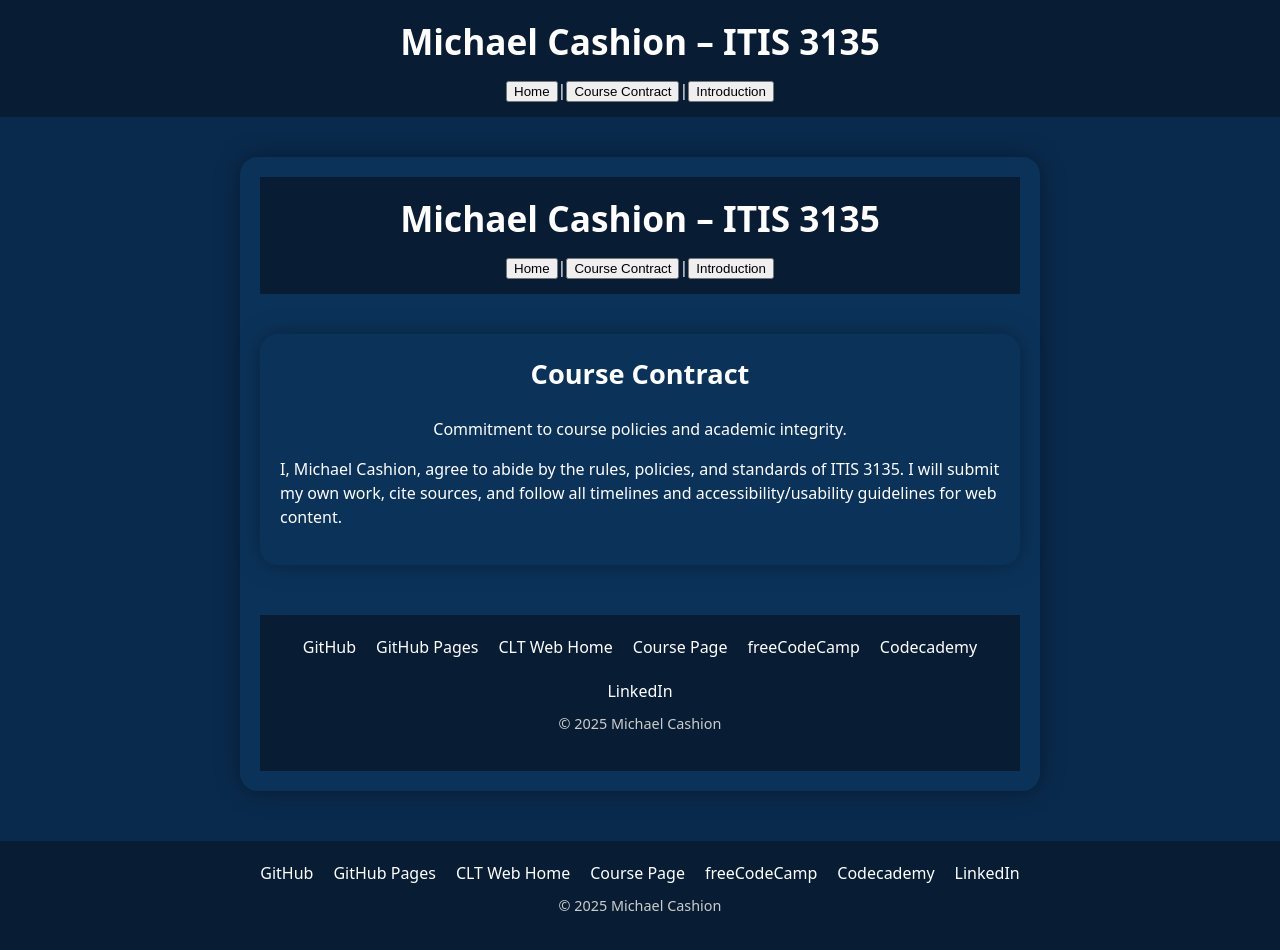
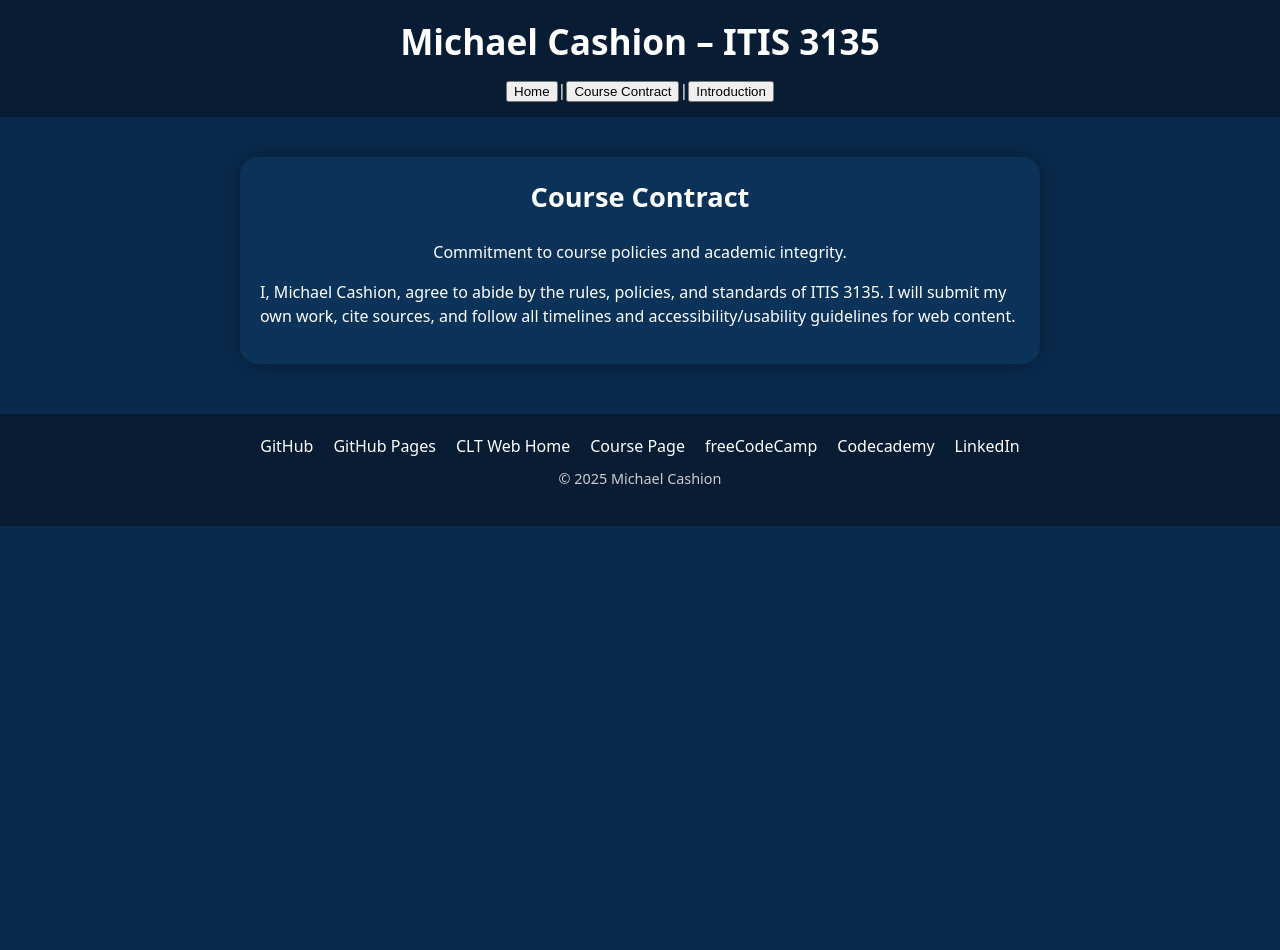
Before and after one commit to mcashio5/itis3135-react, a React (Vite) app: page / in a window 1280 px wide. Both pictures are taken after a click on the button "Course Contract". After the commit the page ends 800 px from the top, so only its background shows below. Built offline with nearby package versions, Linux system fonts and the light colour scheme.

Commit message:
Update Contract.jsx

```diff
--- a/src/Contract.jsx
+++ b/src/Contract.jsx
@@ -1,26 +1,16 @@
-import Header from "./Header.jsx";
-import Footer from "./Footer.jsx";
-
-export default function Contract() {
+// src/Contract.jsx
+function Contract() {
   return (
     <>
-      <Header />
-
-      <main>
-        <h2>Course Contract</h2>
-        <p className="tagline">
-          Commitment to course policies and academic integrity.
-        </p>
-
-        <p>
-          I, Michael Cashion, agree to abide by the rules, policies, and
-          standards of ITIS 3135. I will submit my own work, cite sources, and
-          follow all timelines and accessibility/usability guidelines for web
-          content.
-        </p>
-      </main>
-
-      <Footer />
+      <h2>Course Contract</h2>
+      <p className="tagline">Commitment to course policies and academic integrity.</p>
+      <p>
+        I, Michael Cashion, agree to abide by the rules, policies, and standards
+        of ITIS 3135. I will submit my own work, cite sources, and follow all
+        timelines and accessibility/usability guidelines for web content.
+      </p>
     </>
   );
 }
+
+export default Contract;
```
